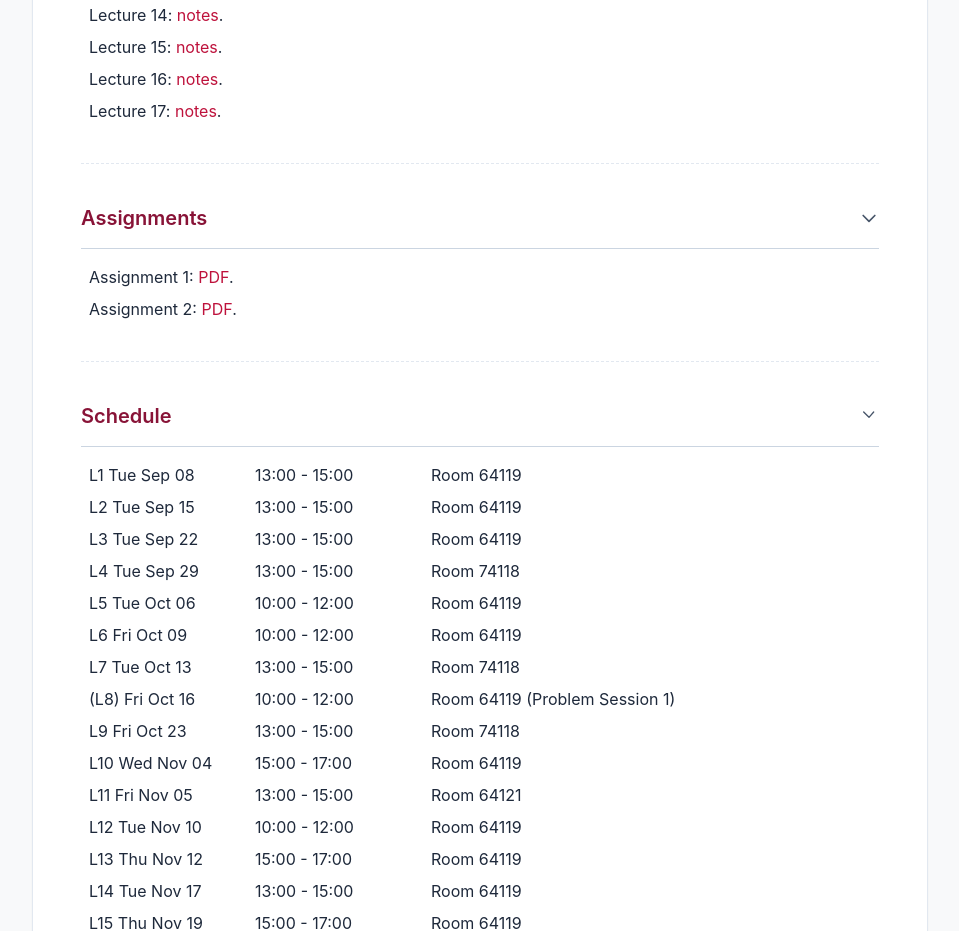
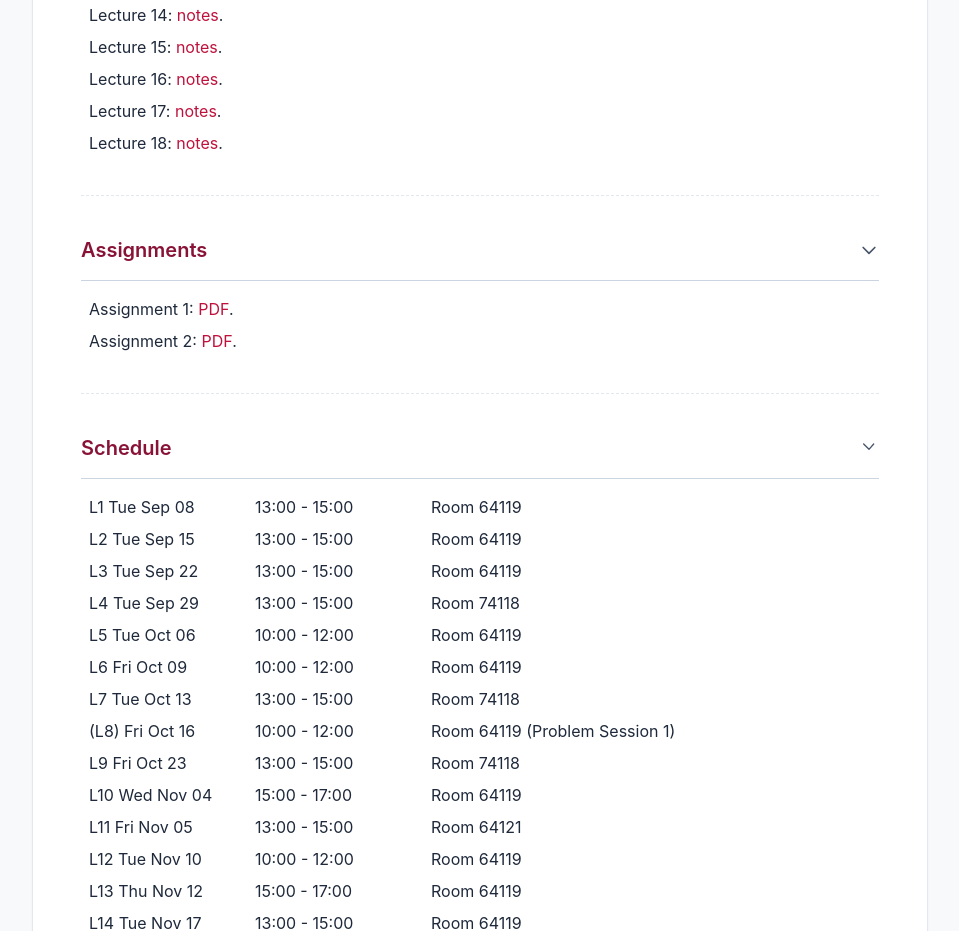
Before and after one commit to ProbCombUU/probcombuu.github.io, a plain HTML site: page index.html in a window 1280 px wide. Shown: the part 1178-2109 px from the top of the page, without its empty margins (160-1119 px from the left). Drawn offline with nearby package versions, Linux system fonts and the light colour scheme.

Commit message:
Update index.html

```diff
--- a/index.html
+++ b/index.html
@@ -77,6 +77,7 @@
                     <p>Lecture 15: <!-- --><a href="https://probcombuu.github.io/L15.pdf" class="text-rose-700 hover:underline">notes</a>.</p>
                     <p>Lecture 16: <!-- --><a href="https://probcombuu.github.io/L16.pdf" class="text-rose-700 hover:underline">notes</a>.</p>
                     <p>Lecture 17: <!-- --><a href="https://probcombuu.github.io/L17.pdf" class="text-rose-700 hover:underline">notes</a>.</p>
+                    <p>Lecture 18: <!-- --><a href="https://probcombuu.github.io/L18.pdf" class="text-rose-700 hover:underline">notes</a>.</p>
 
 
   <!-- <p>Lecture 3: <a href="#" class="text-rose-700 hover:underline">Thresholds and Phase Transitions (PDF)</a></p> -->
```
